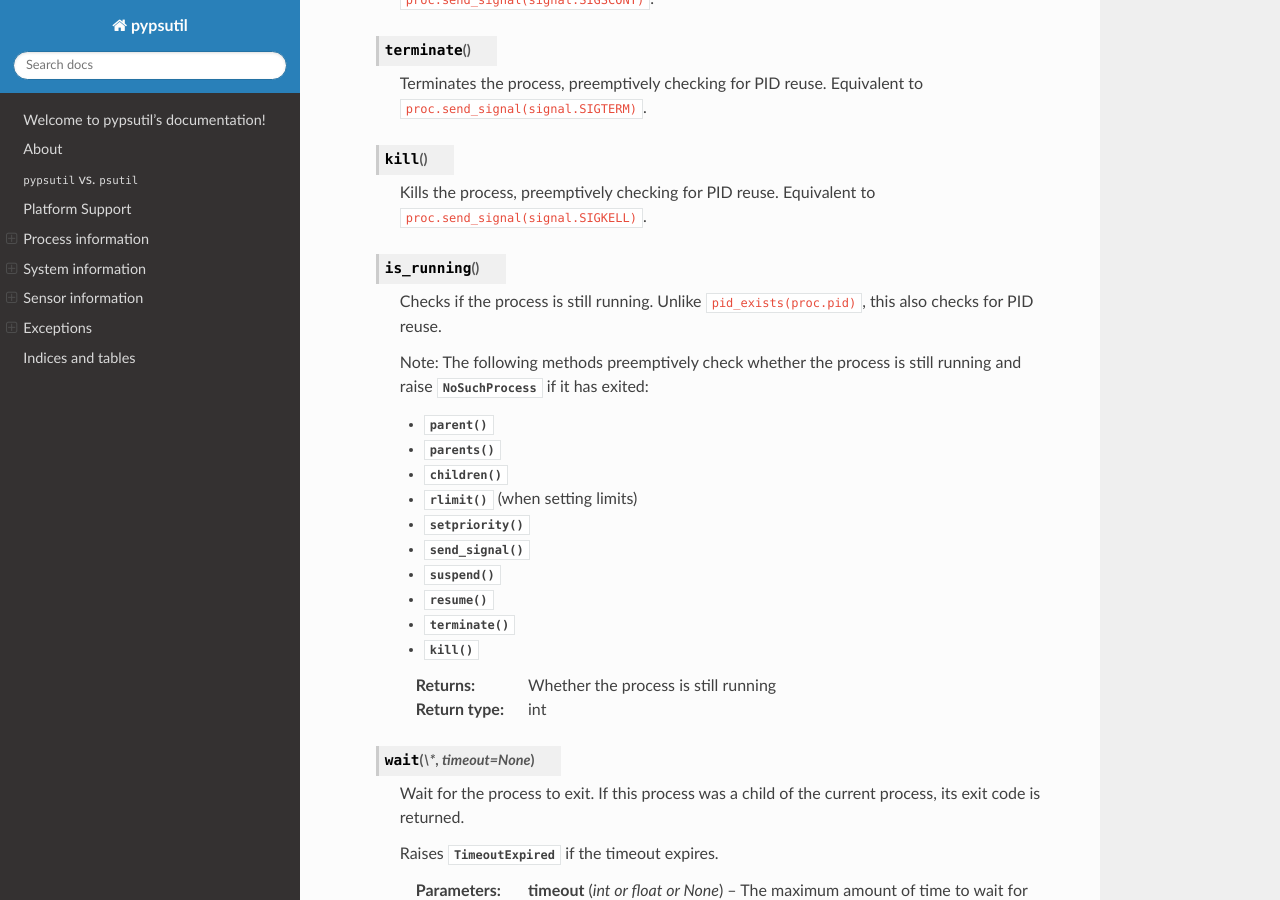
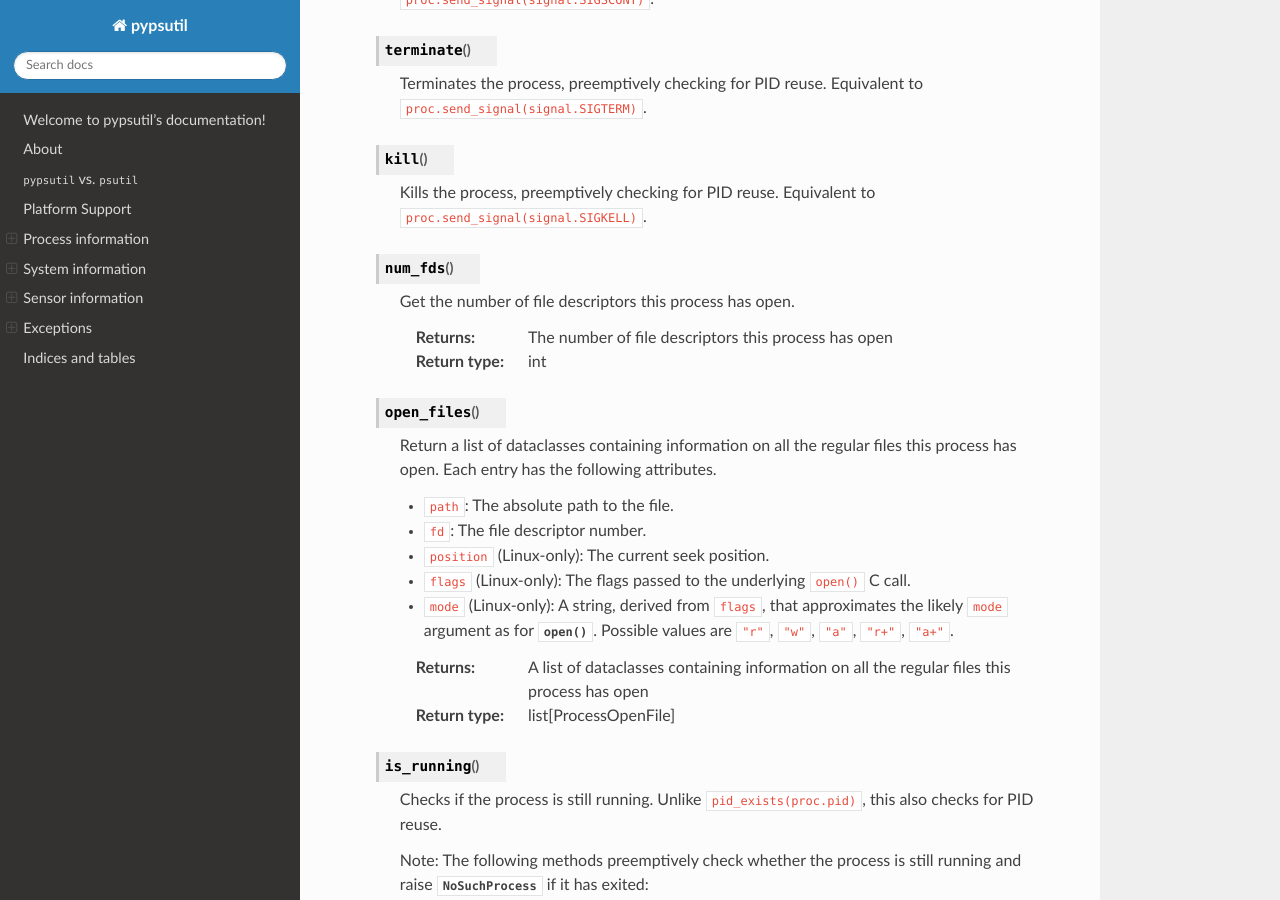
Before and after one commit to cptpcrd/pypsutil, a Sphinx documentation site: the page built from docs/index.rst, in a window 1280 px wide and 900 px high, scrolled down 10872 px. Built offline with Sphinx 7.4.7 and the Read the Docs theme 2.0.0, drawn with Linux system fonts in a browser that asks for light colours.

Commit message:
docs: Document num_fds() and open_files()

```diff
--- a/docs/index.rst
+++ b/docs/index.rst
@@ -508,6 +508,29 @@ Process information
       Kills the process, preemptively checking for PID reuse. Equivalent to
       ``proc.send_signal(signal.SIGKELL)``.
 
+   .. py:method:: num_fds()
+
+      Get the number of file descriptors this process has open.
+
+      :returns: The number of file descriptors this process has open
+      :rtype: int
+
+   .. py:method:: open_files()
+
+      Return a list of dataclasses containing information on all the regular files this process has open.
+      Each entry has the following attributes.
+
+      - ``path``: The absolute path to the file.
+      - ``fd``: The file descriptor number.
+      - ``position`` (Linux-only): The current seek position.
+      - ``flags`` (Linux-only): The flags passed to the underlying ``open()`` C call.
+      - ``mode`` (Linux-only): A string, derived from ``flags``, that approximates the likely ``mode``
+        argument as for :py:func:`open()`. Possible values are ``"r"``, ``"w"``, ``"a"``, ``"r+"``,
+        ``"a+"``.
+
+      :returns: A list of dataclasses containing information on all the regular files this process has open
+      :rtype: list[ProcessOpenFile]
+
    .. py:method:: is_running()
 
       Checks if the process is still running. Unlike ``pid_exists(proc.pid)``, this also checks for PID
```
